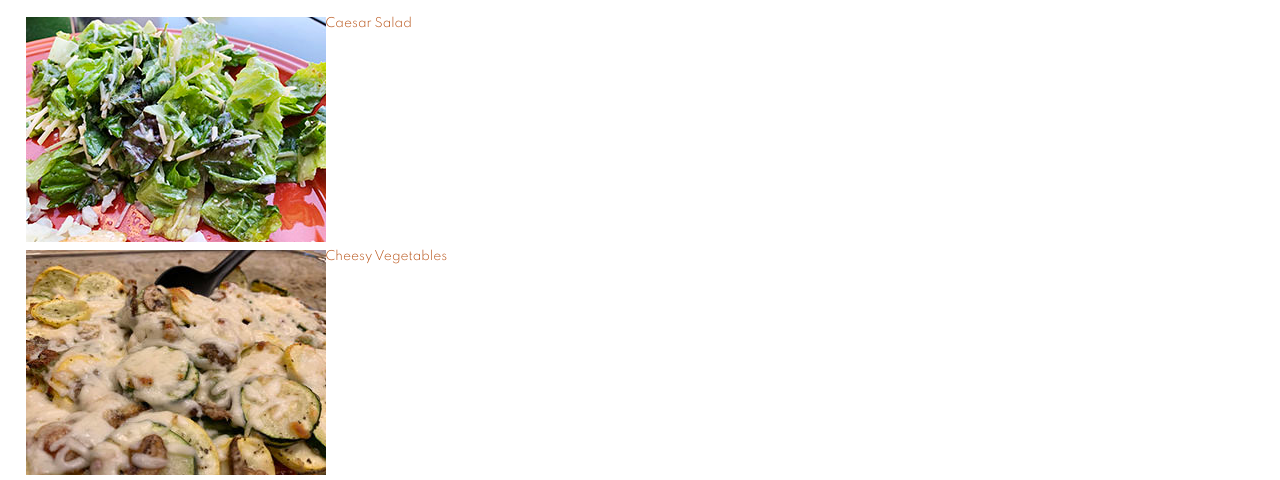
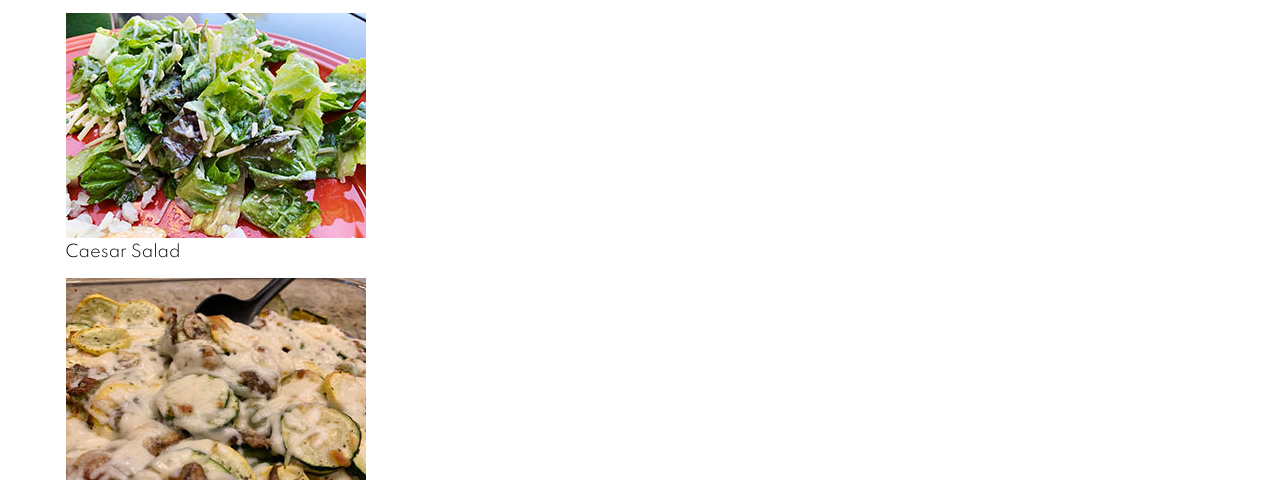
Before and after one commit to DJCA16/dwdd1600, a plain HTML site: page 05follow-along/dishes.html in a window 1280 px wide. Shown: the part 240-720 px from the top of the page. Drawn offline with Linux system fonts and the light colour scheme.

Commit message:
update to keto.css

```diff
--- a/05follow-along/keto.css
+++ b/05follow-along/keto.css
@@ -114,23 +114,6 @@ figure.wrapped figcaption{
     font-size: .75rem;
     color:#376259
 }
-figure.gallery{
-    width: 100%;
-    height: auto;
-    display: flex;
-}
-figure.gallery{
-    margin: .5rem 2% 0 0;
-}
-figure.gallery figcaption{
-    text-align: center;
-    font-size: .75rem;
-    color: #b64e11;
-}
-div.gallery{
-    display: flex;
-    flex-wrap: wrap;
-}
 
 
 
```
